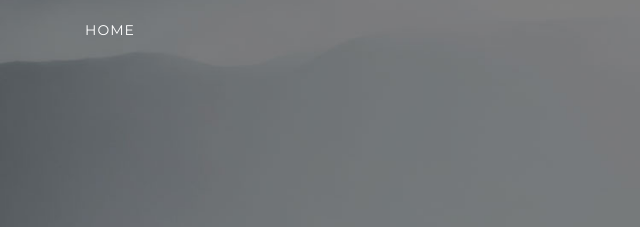
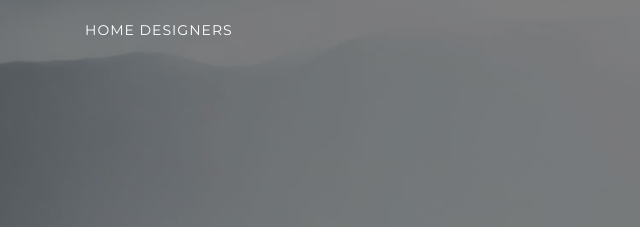
Before and after one commit to smahnke/seawomengodigital, a website: page designers.html in a window 1280 px wide. Shown: the top 227 px of the page, 0-640 px from the left. Drawn offline with nearby package versions, Linux system fonts and the light colour scheme; some packages are replaced by stand-ins of ours.

Commit message:
Update designers.html

```diff
--- a/designers.html
+++ b/designers.html
@@ -42,6 +42,7 @@
                 </button>
                 <a class="navbar-brand page-scroll" href="#page-top">
                     <span class="light"><a href="index.html">Home</a></span>
+                    <span class="light"><a href="designers.html">Designers</a></span>
                 </a>
             </div>
 
```
